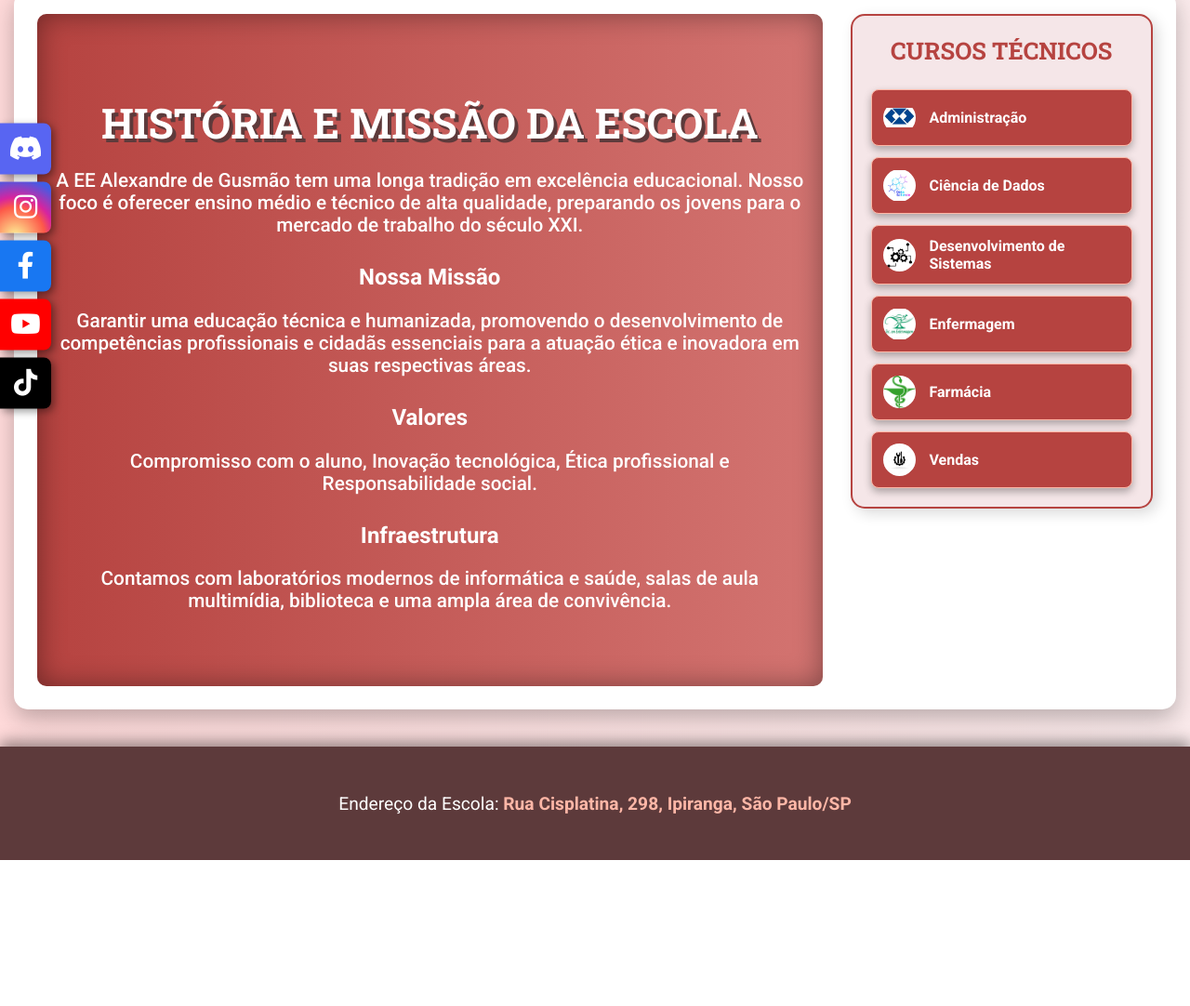
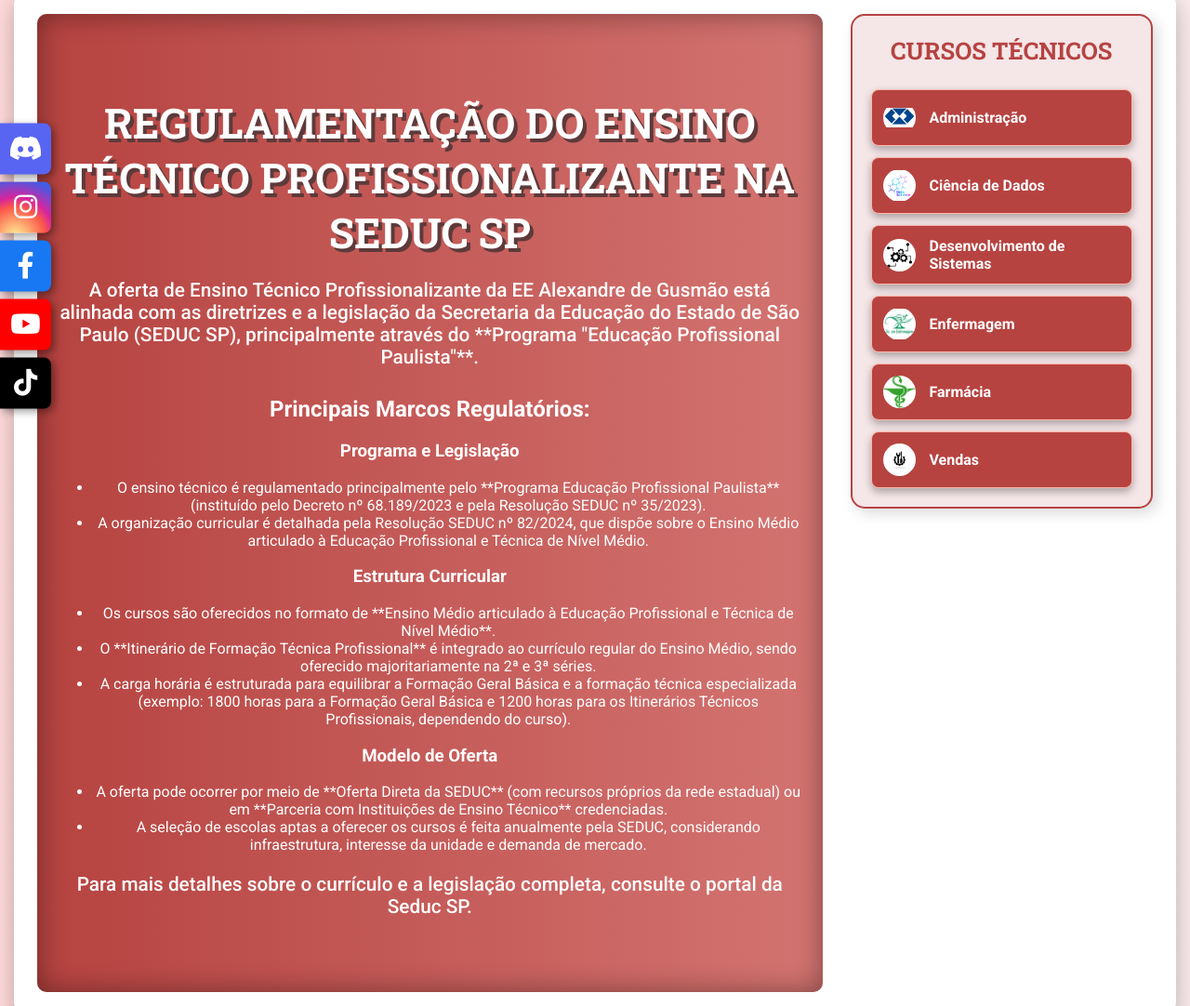
Before and after one commit to AlexandredeGusmao/website, a plain HTML site: page sobre.html in a window 1280 px wide. Shown: the part 110-1192 px from the top of the page at 93% size. Before the commit the page ends 1035 px from the top, so only its background shows below. Drawn offline with Linux system fonts and the light colour scheme.

Commit message:
Add files via upload

```diff
--- a/sobre.html
+++ b/sobre.html
@@ -42,17 +42,31 @@
 
             <div class="main-content">
                 <section class="page-section hero">
-                    <h1>História e Missão da Escola</h1>
-                    <p>A EE Alexandre de Gusmão tem uma longa tradição em excelência educacional. Nosso foco é oferecer ensino médio e técnico de alta qualidade, preparando os jovens para o mercado de trabalho do século XXI.</p>
+                    <h1>Regulamentação do Ensino Técnico Profissionalizante na SEDUC SP</h1>
+                    <p>A oferta de Ensino Técnico Profissionalizante da EE Alexandre de Gusmão está alinhada com as diretrizes e a legislação da Secretaria da Educação do Estado de São Paulo (SEDUC SP), principalmente através do **Programa "Educação Profissional Paulista"**.</p>
 
-                    <h2>Nossa Missão</h2>
-                    <p>Garantir uma educação técnica e humanizada, promovendo o desenvolvimento de competências profissionais e cidadãs essenciais para a atuação ética e inovadora em suas respectivas áreas.</p>
+                    <h2>Principais Marcos Regulatórios:</h2>
 
-                    <h2>Valores</h2>
-                    <p>Compromisso com o aluno, Inovação tecnológica, Ética profissional e Responsabilidade social.</p>
+                    <h3>Programa e Legislação</h3>
+                    <ul>
+                        <li>O ensino técnico é regulamentado principalmente pelo **Programa Educação Profissional Paulista** (instituído pelo Decreto nº 68.189/2023 e pela Resolução SEDUC nº 35/2023).</li>
+                        <li>A organização curricular é detalhada pela Resolução SEDUC nº 82/2024, que dispõe sobre o Ensino Médio articulado à Educação Profissional e Técnica de Nível Médio.</li>
+                    </ul>
 
-                    <h2>Infraestrutura</h2>
-                    <p>Contamos com laboratórios modernos de informática e saúde, salas de aula multimídia, biblioteca e uma ampla área de convivência.</p>
+                    <h3>Estrutura Curricular</h3>
+                    <ul>
+                        <li>Os cursos são oferecidos no formato de **Ensino Médio articulado à Educação Profissional e Técnica de Nível Médio**.</li>
+                        <li>O **Itinerário de Formação Técnica Profissional** é integrado ao currículo regular do Ensino Médio, sendo oferecido majoritariamente na 2ª e 3ª séries.</li>
+                        <li>A carga horária é estruturada para equilibrar a Formação Geral Básica e a formação técnica especializada (exemplo: 1800 horas para a Formação Geral Básica e 1200 horas para os Itinerários Técnicos Profissionais, dependendo do curso).</li>
+                    </ul>
+
+                    <h3>Modelo de Oferta</h3>
+                    <ul>
+                        <li>A oferta pode ocorrer por meio de **Oferta Direta da SEDUC** (com recursos próprios da rede estadual) ou em **Parceria com Instituições de Ensino Técnico** credenciadas.</li>
+                        <li>A seleção de escolas aptas a oferecer os cursos é feita anualmente pela SEDUC, considerando infraestrutura, interesse da unidade e demanda de mercado.</li>
+                    </ul>
+
+                    <p>Para mais detalhes sobre o currículo e a legislação completa, consulte o portal da Seduc SP.</p>
                 </section>
             </div>
 
```
